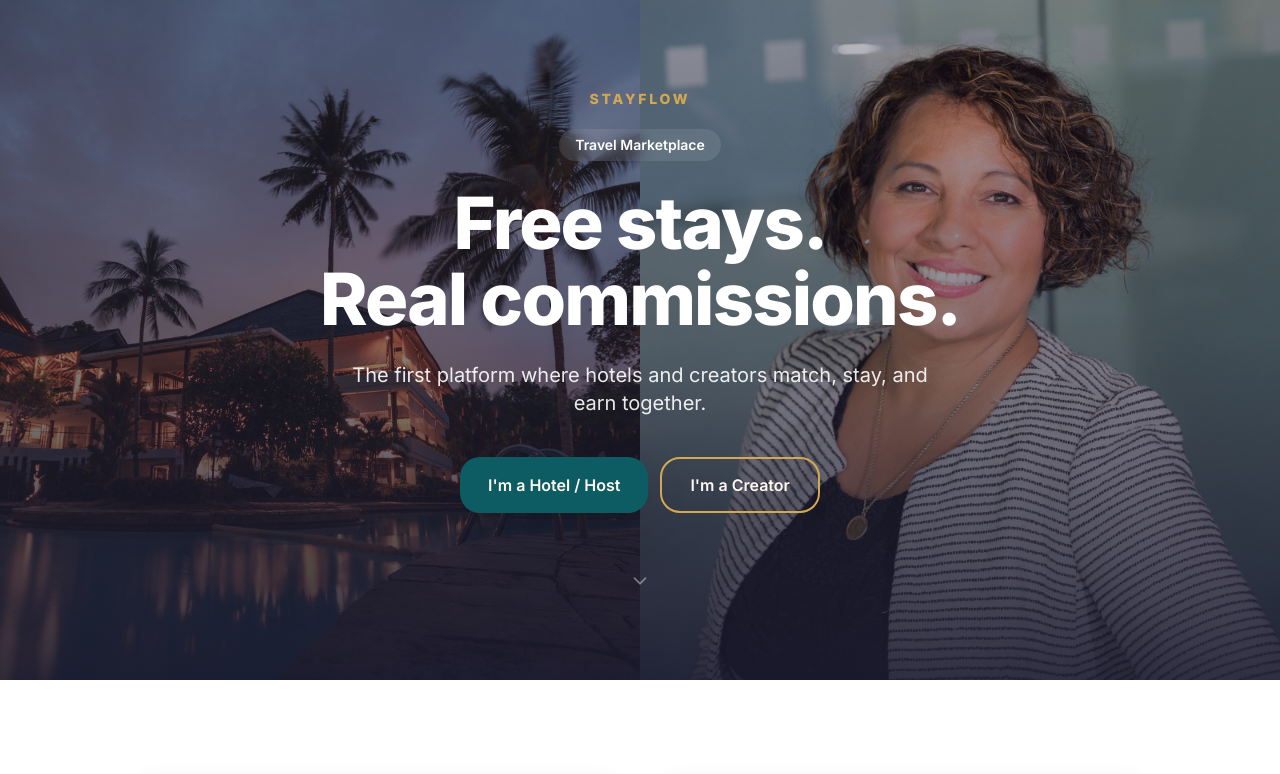
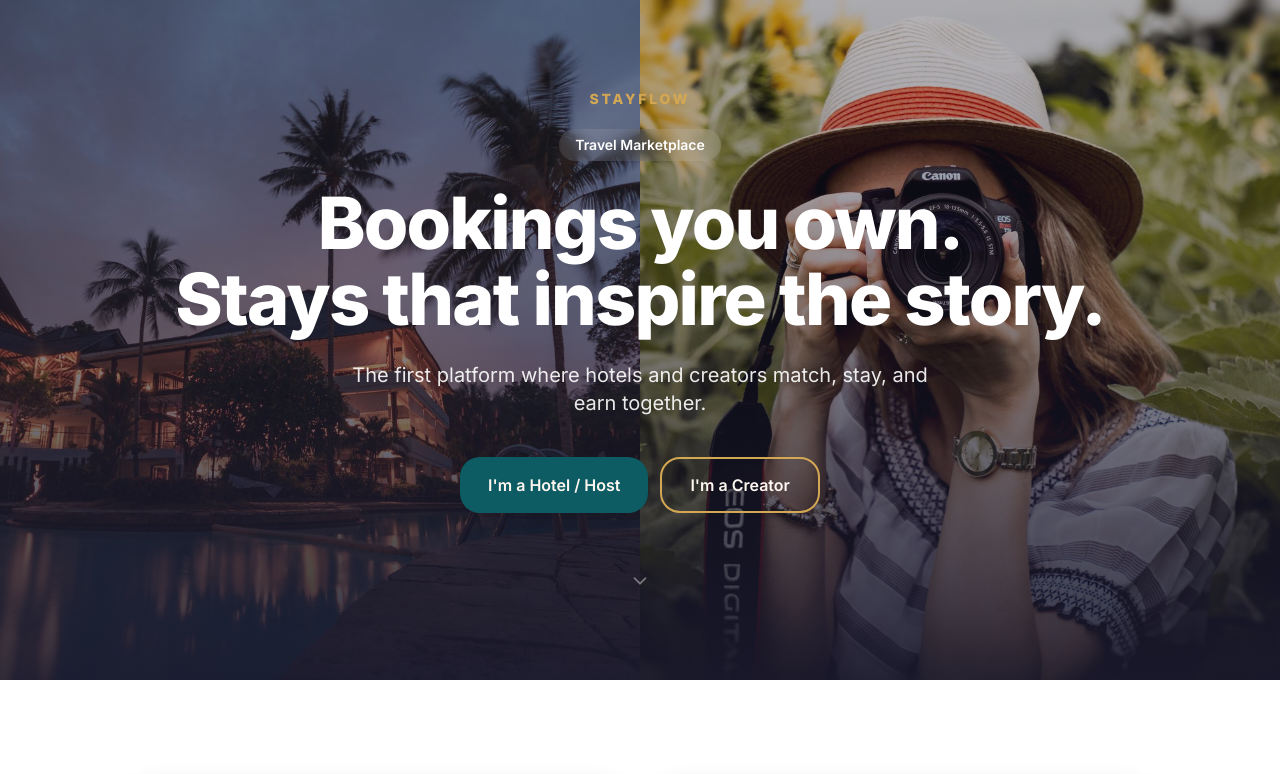
Before and after one commit to Halinfl/Stayflow, a Next.js app: page / in a window 1280 px wide. Shown: the top 774 px of the page. Built offline with nearby package versions, Linux system fonts and the light colour scheme.

Commit message:
Reframe global hero away from free-stay-first messaging.
Update H1 and metadata to bookings-owned / story-inspiring positioning, and swap the hero creator panel for a local royalty-free creator-in-action shoot.

```diff
--- a/app/layout.tsx
+++ b/app/layout.tsx
@@ -13,9 +13,9 @@
 });
 
 export const metadata: Metadata = {
-  title: "StayFlow — Free Stays. Real Commissions.",
+  title: "StayFlow — Bookings you own. Stays that inspire.",
   description:
-    "The first platform where hotels and creators match, stay, and earn together.",
+    "Where hotels and creators match for inspired stays, owned bookings, and shared growth.",
 };
 
 export default function RootLayout({ children }: LayoutProps<"/">) {
--- a/components/Hero.tsx
+++ b/components/Hero.tsx
@@ -34,7 +34,7 @@
         >
           <SafeImage
             src="/images/hero/creator.jpg"
-            alt="Creator at a resort"
+            alt="Creator shooting content on location"
             fill
             priority
             sizes="50vw"
@@ -70,9 +70,9 @@
           variants={fadeInUp}
           className="text-5xl font-extrabold leading-[1.05] tracking-tight text-white sm:text-7xl"
         >
-          Free stays.
+          Bookings you own.
           <br />
-          Real commissions.
+          Stays that inspire the story.
         </motion.h1>
 
         <motion.p
```
Also changed, not shown: public/images/hero/creator.jpg.
